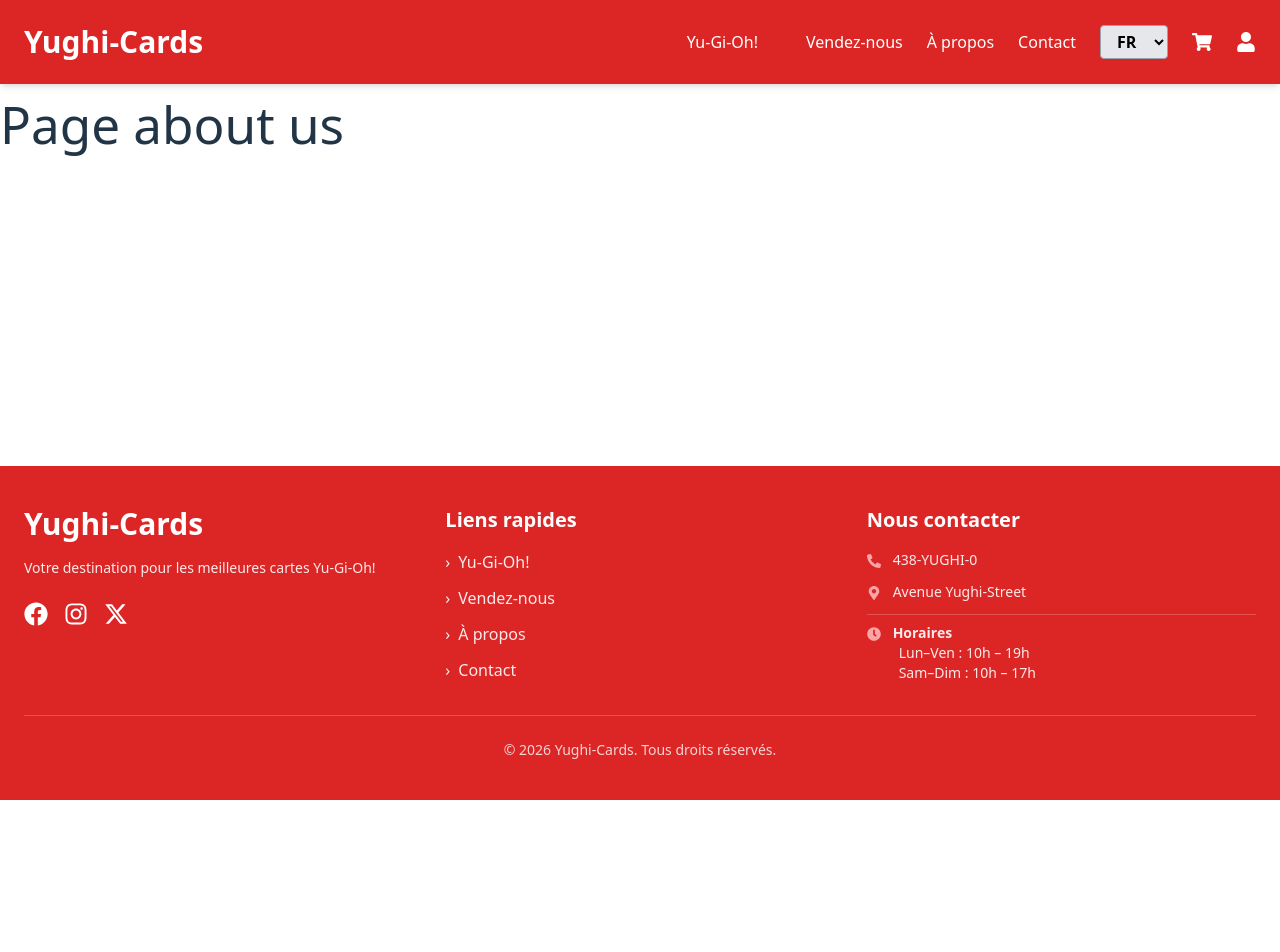
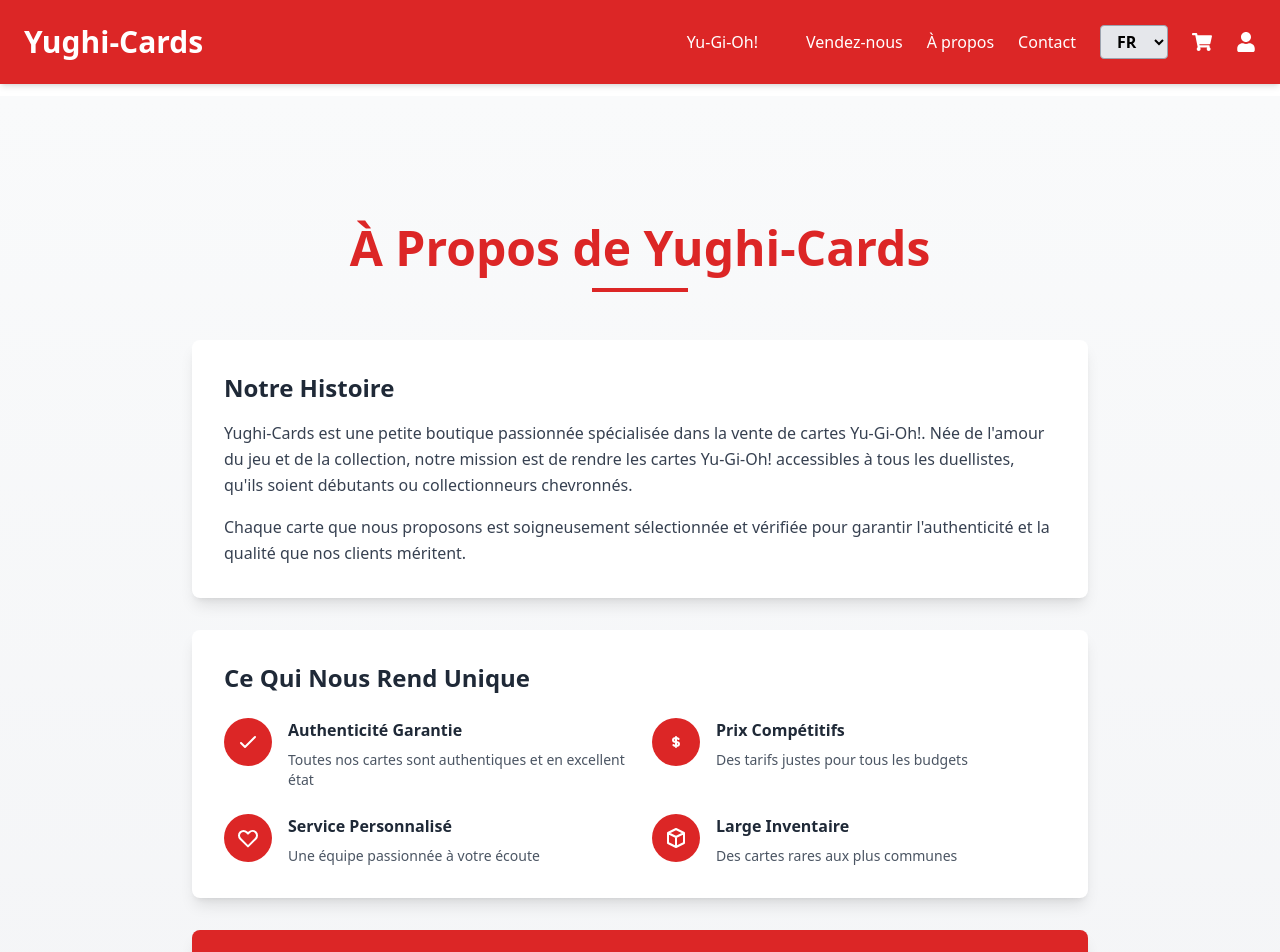
Before and after one commit to ZohnHadley/yughicards_420-666-AL, a React app in the folder frontend/: page /about in a window 1280 px wide. Shown: the top 952 px of the page. Before the commit the page ends 800 px from the top, so only its background shows below. Built offline with nearby package versions, Linux system fonts and the light colour scheme; the HTML template or start-up script is replaced by a standard one.

Commit message:
page aboutUs implémentée

```diff
--- a/frontend/src/App.jsx
+++ b/frontend/src/App.jsx
@@ -27,7 +27,7 @@
                         <Route path="/" element={<Home language={language} />} />
                         <Route path="/vendez-nous" element={<VendezNous />} />
                         <Route path="/inventaire" element={<YughiohInventory />} />
-                        <Route path="/about" element={<About />} />
+                        <Route path="/about" element={<About language={language}/>} />
                         <Route path="/contact" element={<Contact />} />
                     </Routes>
                 </main>
--- a/frontend/src/components/Navbar.jsx
+++ b/frontend/src/components/Navbar.jsx
@@ -4,13 +4,7 @@
 import { FaShoppingCart, FaUser } from "react-icons/fa";
 
 export default function Navbar({ language, setLanguage }) {
-    const t = translations[language]?.navbar || {
-        yugioh: "Yu-Gi-Oh",
-        inventory: "Inventaire",
-        sell: "Vendre",
-        about: "À propos",
-        contact: "Contact",
-    };
+    const t = translations[language]?.navbar
 
     return (
         <nav className="bg-red-600 shadow-md py-6 px-6 flex items-center justify-between fixed top-0 left-0 w-full z-50">
@@ -52,7 +46,8 @@
                     </Link>
                 </li>
 
-                {/* Sélecteur de langue */}
+                {/* Sélecteur de langue - maintenant dans un <li> */}
+                <li>
                     <select
                         value={language}
                         onChange={(e) => setLanguage(e.target.value)}
@@ -65,6 +60,7 @@
                             </option>
                         ))}
                     </select>
+                </li>
 
                 {/* Icônes */}
                 <li>
--- /dev/null
+++ b/frontend/src/locales/english/AboutEn.js
@@ -0,0 +1,32 @@
+export const AboutEn = {
+    title: "About Yughi-Cards",
+    ourStory: {
+        title: "Our Story",
+        paragraph1: "Yughi-Cards is a small passionate shop specializing in Yu-Gi-Oh! cards. Born from a love of gaming and collecting, our mission is to make Yu-Gi-Oh! cards accessible to all duelists, whether beginners or seasoned collectors.",
+        paragraph2: "Every card we offer is carefully selected and verified to guarantee the authenticity and quality our customers deserve."
+    },
+    whatMakesUsUnique: {
+        title: "What Makes Us Unique",
+        authenticity: {
+            title: "Guaranteed Authenticity",
+            description: "All our cards are authentic and in excellent condition"
+        },
+        pricing: {
+            title: "Competitive Prices",
+            description: "Fair prices for all budgets"
+        },
+        service: {
+            title: "Personalized Service",
+            description: "A passionate team at your service"
+        },
+        inventory: {
+            title: "Large Inventory",
+            description: "From rare to common cards"
+        }
+    },
+    ourCommitment: {
+        title: "Our Commitment",
+        paragraph1: "At Yughi-Cards, we are committed to offering more than just a sales service. We create a community where Yu-Gi-Oh! enthusiasts can find the cards they're looking for, exchange tips and share their passion for the game.",
+        paragraph2: "Whether you're looking to complete your deck, start your collection or resell your cards, we're here to support you on your Yu-Gi-Oh! journey!"
+    }
+}
--- /dev/null
+++ b/frontend/src/locales/francais/AboutFr.js
@@ -0,0 +1,32 @@
+export const AboutFr = {
+    title: "À Propos de Yughi-Cards",
+    ourStory: {
+        title: "Notre Histoire",
+        paragraph1: "Yughi-Cards est une petite boutique passionnée spécialisée dans la vente de cartes Yu-Gi-Oh!. Née de l'amour du jeu et de la collection, notre mission est de rendre les cartes Yu-Gi-Oh! accessibles à tous les duellistes, qu'ils soient débutants ou collectionneurs chevronnés.",
+        paragraph2: "Chaque carte que nous proposons est soigneusement sélectionnée et vérifiée pour garantir l'authenticité et la qualité que nos clients méritent."
+    },
+    whatMakesUsUnique: {
+        title: "Ce Qui Nous Rend Unique",
+        authenticity: {
+            title: "Authenticité Garantie",
+            description: "Toutes nos cartes sont authentiques et en excellent état"
+        },
+        pricing: {
+            title: "Prix Compétitifs",
+            description: "Des tarifs justes pour tous les budgets"
+        },
+        service: {
+            title: "Service Personnalisé",
+            description: "Une équipe passionnée à votre écoute"
+        },
+        inventory: {
+            title: "Large Inventaire",
+            description: "Des cartes rares aux plus communes"
+        }
+    },
+    ourCommitment: {
+        title: "Notre Engagement",
+        paragraph1: "Chez Yughi-Cards, nous nous engageons à offrir plus qu'un simple service de vente. Nous créons une communauté où les passionnés de Yu-Gi-Oh! peuvent trouver les cartes qu'ils recherchent, échanger des conseils et partager leur passion du jeu.",
+        paragraph2: "Que vous cherchiez à compléter votre deck, à démarrer votre collection ou à revendre vos cartes, nous sommes là pour vous accompagner dans votre aventure Yu-Gi-Oh!"
+    }
+}
--- a/frontend/src/locales/index.js
+++ b/frontend/src/locales/index.js
@@ -2,15 +2,19 @@
 import {NavbarEn} from "./english/components/NavbarEn.js";
 import {FooterFr} from "./francais/components/FooterFr.js";
 import {FooterEn} from "./english/components/FooterEn.js";
+import {AboutFr} from "./francais/AboutFr.js";
+import {AboutEn} from "./english/AboutEn.js";
 
 export const translations = {
     fr: {
         navbar: NavbarFr,
-        footer: FooterFr
+        footer: FooterFr,
+        about: AboutFr
     },
     en: {
         navbar: NavbarEn,
-        footer: FooterEn
+        footer: FooterEn,
+        about: AboutEn
     }
 }
 export const languages = [
--- a/frontend/src/pages/About.jsx
+++ b/frontend/src/pages/About.jsx
@@ -1,8 +1,106 @@
-function About() {
+import React from "react";
+import { translations } from "../locales/index.js";
+
+function About({ language }) {
+    const t = translations[language]?.about || translations['fr'].about;
+
     return (
-        <div>
-            <h1>Page about us</h1>
+        <div className="min-h-screen bg-gradient-to-b from-gray-50 to-gray-100 pt-32 pb-16 px-6">
+            <div className="max-w-4xl mx-auto">
+                {/* En-tête */}
+                <div className="text-center mb-12">
+                    <h1 className="text-4xl md:text-5xl font-bold text-red-600 mb-4">
+                        {t.title}
+                    </h1>
+                    <div className="w-24 h-1 bg-red-600 mx-auto"></div>
+                </div>
+
+                {/* Notre Histoire */}
+                <section className="bg-white rounded-lg shadow-lg p-8 mb-8">
+                    <h2 className="text-2xl font-bold text-gray-800 mb-4">{t.ourStory.title}</h2>
+                    <p className="text-gray-700 leading-relaxed mb-4">
+                        {t.ourStory.paragraph1}
+                    </p>
+                    <p className="text-gray-700 leading-relaxed">
+                        {t.ourStory.paragraph2}
+                    </p>
+                </section>
+
+                {/* Ce qui nous rend unique */}
+                <section className="bg-white rounded-lg shadow-lg p-8 mb-8">
+                    <h2 className="text-2xl font-bold text-gray-800 mb-6">{t.whatMakesUsUnique.title}</h2>
+                    <div className="grid md:grid-cols-2 gap-6">
+                        <div className="flex items-start space-x-4">
+                            <div className="bg-red-600 text-white rounded-full p-3 flex-shrink-0">
+                                <svg className="w-6 h-6" fill="none" stroke="currentColor" viewBox="0 0 24 24">
+                                    <path strokeLinecap="round" strokeLinejoin="round" strokeWidth={2} d="M5 13l4 4L19 7" />
+                                </svg>
+                            </div>
+                            <div>
+                                <h3 className="font-semibold text-gray-800 mb-2">{t.whatMakesUsUnique.authenticity.title}</h3>
+                                <p className="text-gray-600 text-sm">
+                                    {t.whatMakesUsUnique.authenticity.description}
+                                </p>
+                            </div>
+                        </div>
+
+                        <div className="flex items-start space-x-4">
+                            <div className="bg-red-600 text-white rounded-full p-3 flex-shrink-0">
+                                <svg className="w-6 h-6" fill="none" stroke="currentColor" viewBox="0 0 24 24">
+                                    <path strokeLinecap="round" strokeLinejoin="round" strokeWidth={2} d="M12 8c-1.657 0-3 .895-3 2s1.343 2 3 2 3 .895 3 2-1.343 2-3 2m0-8c1.11 0 2.08.402 2.599 1M12 8V7m0 1v8m0 0v1m0-1c-1.11 0-2.08-.402-2.599-1" />
+                                </svg>
+                            </div>
+                            <div>
+                                <h3 className="font-semibold text-gray-800 mb-2">{t.whatMakesUsUnique.pricing.title}</h3>
+                                <p className="text-gray-600 text-sm">
+                                    {t.whatMakesUsUnique.pricing.description}
+                                </p>
+                            </div>
+                        </div>
+
+                        <div className="flex items-start space-x-4">
+                            <div className="bg-red-600 text-white rounded-full p-3 flex-shrink-0">
+                                <svg className="w-6 h-6" fill="none" stroke="currentColor" viewBox="0 0 24 24">
+                                    <path strokeLinecap="round" strokeLinejoin="round" strokeWidth={2} d="M4.318 6.318a4.5 4.5 0 000 6.364L12 20.364l7.682-7.682a4.5 4.5 0 00-6.364-6.364L12 7.636l-1.318-1.318a4.5 4.5 0 00-6.364 0z" />
+                                </svg>
+                            </div>
+                            <div>
+                                <h3 className="font-semibold text-gray-800 mb-2">{t.whatMakesUsUnique.service.title}</h3>
+                                <p className="text-gray-600 text-sm">
+                                    {t.whatMakesUsUnique.service.description}
+                                </p>
+                            </div>
+                        </div>
+
+                        <div className="flex items-start space-x-4">
+                            <div className="bg-red-600 text-white rounded-full p-3 flex-shrink-0">
+                                <svg className="w-6 h-6" fill="none" stroke="currentColor" viewBox="0 0 24 24">
+                                    <path strokeLinecap="round" strokeLinejoin="round" strokeWidth={2} d="M20 7l-8-4-8 4m16 0l-8 4m8-4v10l-8 4m0-10L4 7m8 4v10M4 7v10l8 4" />
+                                </svg>
+                            </div>
+                            <div>
+                                <h3 className="font-semibold text-gray-800 mb-2">{t.whatMakesUsUnique.inventory.title}</h3>
+                                <p className="text-gray-600 text-sm">
+                                    {t.whatMakesUsUnique.inventory.description}
+                                </p>
+                            </div>
+                        </div>
+                    </div>
+                </section>
+
+                {/* Notre Engagement */}
+                <section className="bg-red-600 text-white rounded-lg shadow-lg p-8">
+                    <h2 className="text-2xl font-bold mb-4">{t.ourCommitment.title}</h2>
+                    <p className="leading-relaxed mb-4">
+                        {t.ourCommitment.paragraph1}
+                    </p>
+                    <p className="leading-relaxed">
+                        {t.ourCommitment.paragraph2}
+                    </p>
+                </section>
+            </div>
         </div>
     );
 }
+
 export default About;
```
Lines whose indentation alone changed are shown as unchanged.
